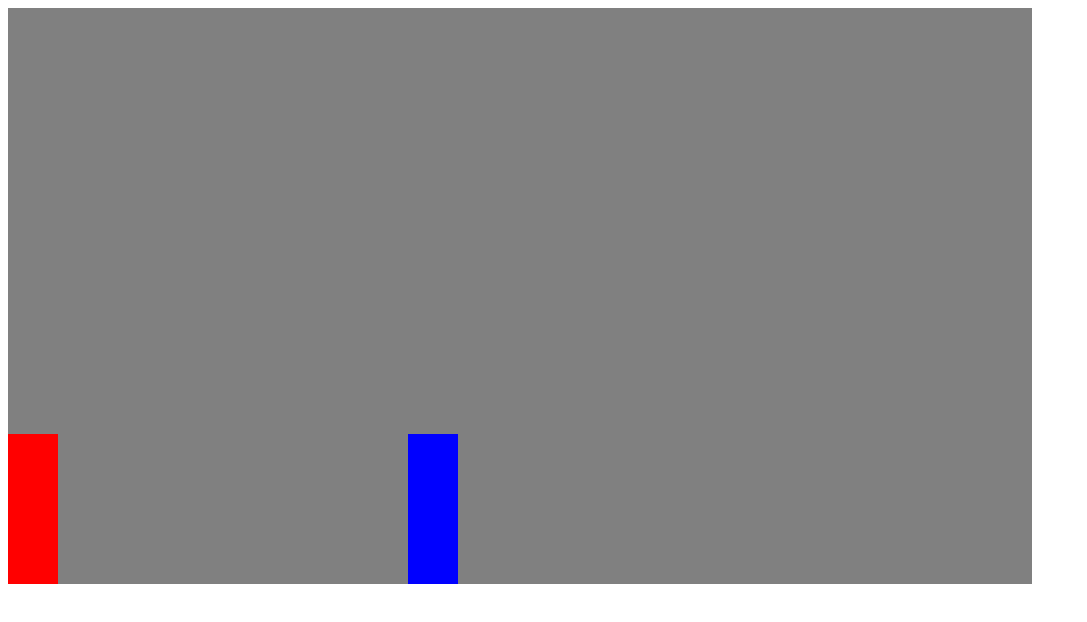
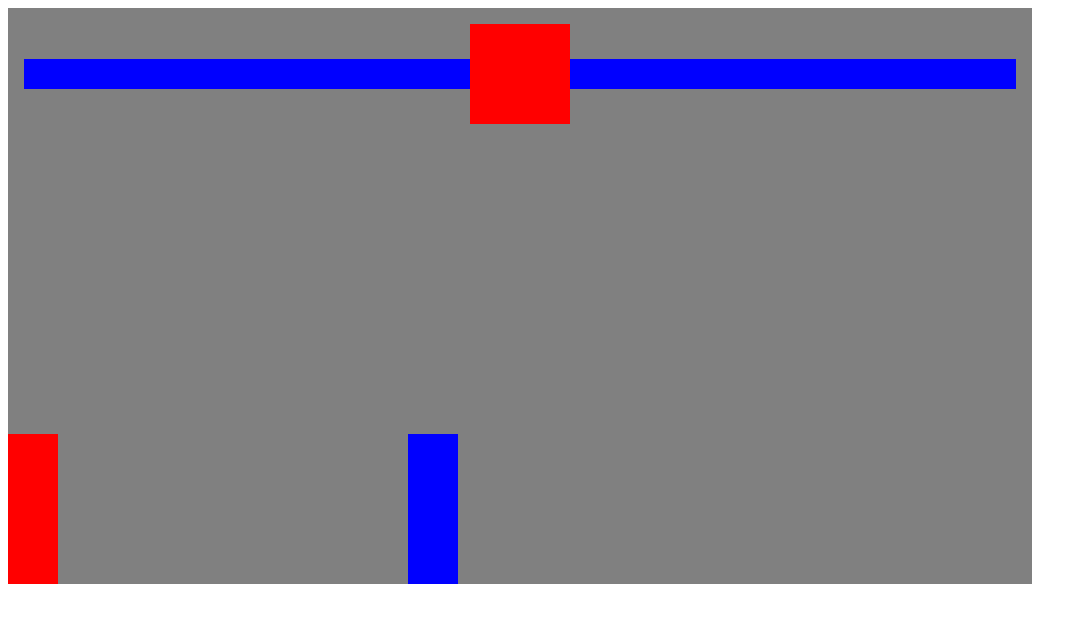
Before and after one commit to Jmdma23/Fighting-Game---HTML-Canvas, a website built with webpack: page src/index.html in a window 1280 px wide. Shown: the whole page, without its empty margins (0-1087 px from the left). Built offline with nearby package versions, Linux system fonts and the light colour scheme.

Commit message:
health bar and attacked finished

```diff
--- a/src/index.html
+++ b/src/index.html
@@ -1,9 +1,27 @@
 <!DOCTYPE html>
 <html>
-  <head>
-    <meta charset="utf-8">
-  <body>
-    <canvas>
-    </canvas>
-  </body>
+
+<head>
+  <meta charset="utf-8">
+
+<body>
+  <div class="canvas-wrapper">
+    <div class="interface-wrapper">
+      <div class="player-hp-wrapper">
+        <div class="player-hp-bar">
+          <div id="player-hp" class="hp"></div>
+        </div>
+      </div>
+      <div class="timer"></div>
+      <div class="enemy-hp-wrapper">
+        <div class="enemy-hp-bar">
+          <div id="enemy-hp" class="hp"></div>
+        </div>
+      </div>
+
+    </div>
+    <canvas></canvas>
+  </div>
+</body>
+
 </html>
--- a/src/index.js
+++ b/src/index.js
@@ -82,12 +82,14 @@ function animate(currentTime) {
   //detect for collision
   if (rectangularCollision({ rectangle1: player, rectangle2: enemy }) && player.isAttacking) {
     player.isAttacking = false;
-    console.log("Collision")
+    enemy.health -= 20;
+    document.querySelector('#enemy-hp').style.width =  enemy.health + '%';
   }
 
   if (rectangularCollision({ rectangle1: enemy, rectangle2: player }) && enemy.isAttacking) {
     enemy.isAttacking = false;
-    console.log("Collision enemy")
+    player.health -= 20;
+    document.querySelector('#player-hp').style.width =  player.health + '%';
   }
 
 
--- a/src/sprite.js
+++ b/src/sprite.js
@@ -19,6 +19,7 @@ export default class Sprite {
       }
       this.color = color;
       this.isAttacking;
+      this.health = 100;
     }
 
     draw(context) {
--- a/src/style.css
+++ b/src/style.css
@@ -1,3 +1,63 @@
-.hello {
-    color: red;
+
+/* ---- Root ----*/
+
+* {
+    box-sizing: border-box;
 }
+
+
+/* ---- Interface ----*/
+.player-hp-bar,
+.enemy-hp-bar{
+    background-color: yellow;
+    height: 30px;
+    width: 100%;
+
+}
+
+
+.player-hp-wrapper,
+.enemy-hp-wrapper{
+    position: relative;
+    height: 30px;
+    width: 100%;
+}
+
+.player-hp-wrapper{
+    display: flex;
+    justify-content: end;
+}
+
+.player-hp-wrapper .hp,
+.enemy-hp-wrapper .hp{
+    position: absolute;
+    background-color: blue;
+    width: 100%;
+    top: 0;
+    right: 0;
+    bottom: 0;
+}
+
+.enemy-hp-wrapper .hp{
+    left: 0;
+}
+
+.canvas-wrapper{
+    position: relative;
+    display: inline-block;
+}
+
+.interface-wrapper{
+    position: absolute;
+    display: flex;
+    align-items: center;
+    width: 100%;
+    padding: 16px;
+}
+
+.timer{
+    background-color: red;
+    width: 100px;
+    height: 100px;
+    flex-shrink: 0;
+}
```
